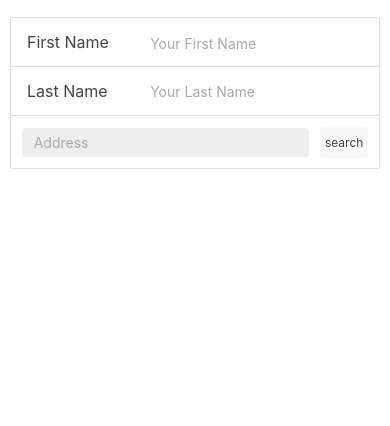
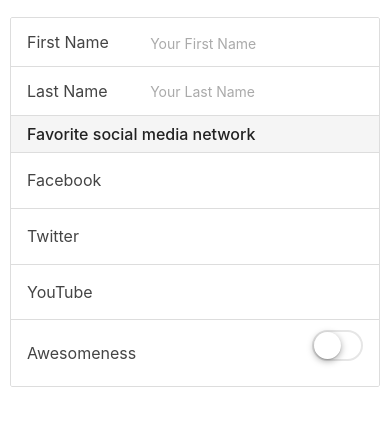
Before and after one commit to astroluxlucis/ionic, a website: page www/index.html in a window 390 px wide. Shown: the part 170-596 px from the top of the page. Drawn offline with Linux system fonts and the light colour scheme; some packages are replaced by stand-ins of ours; files that its build step writes are made by us from their sources; files whose address does not match are found by name.

Commit message:
Added input fields

```diff
--- a/www/index.html
+++ b/www/index.html
@@ -1,4 +1,4 @@
-!DOCTYPE html>
+<!DOCTYPE html>
 <html>
   <head>
     <meta charset="utf-8">
@@ -44,12 +44,35 @@
       <input type="text" placeholder="Your Last Name">
     </label>
 
-    <div class="item item-input-inset">
-      <label class="item-input-wrapper">
-        <input type="text" placeholder="Address">
+
+    <div class="item item-divider">Favorite social media network</div>
+
+    <label class="item item-radio">
+      <input type="radio" name="social">
+      <div class="item-content">Facebook</div>
+      <i class="radio-icon ion-social-facebook"></i>
+    </label>
+
+    <label class="item item-radio">
+      <input type="radio" name="social">
+      <div class="item-content">Twitter</div>
+      <i class="radio-icon ion-social-twitter"></i>
+    </label>
+
+    <label class="item item-radio">
+      <input type="radio" name="social">
+      <div class="item-content">YouTube</div>
+      <i class="radio-icon ion-social-youtube"></i>
+    </label>
+
+    <div class="item item-toggle">
+      <span class="input-label">Awesomeness</span>
+      <label class="toggle">
+        <input type="checkbox">
+        <div class="track"><div class="handle"></div></div>
       </label>
-      <button class="button button-small">search</button>
     </div>
+
 
   </div>
 
```
